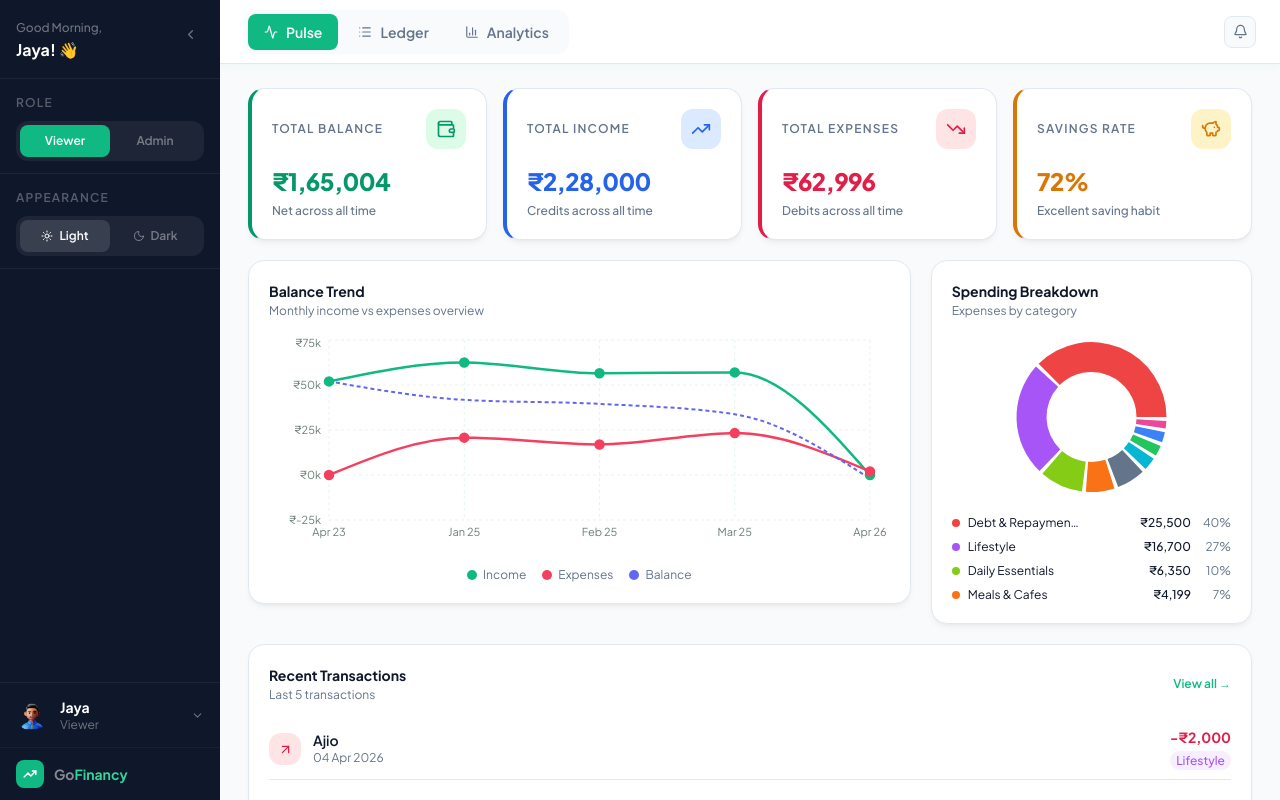
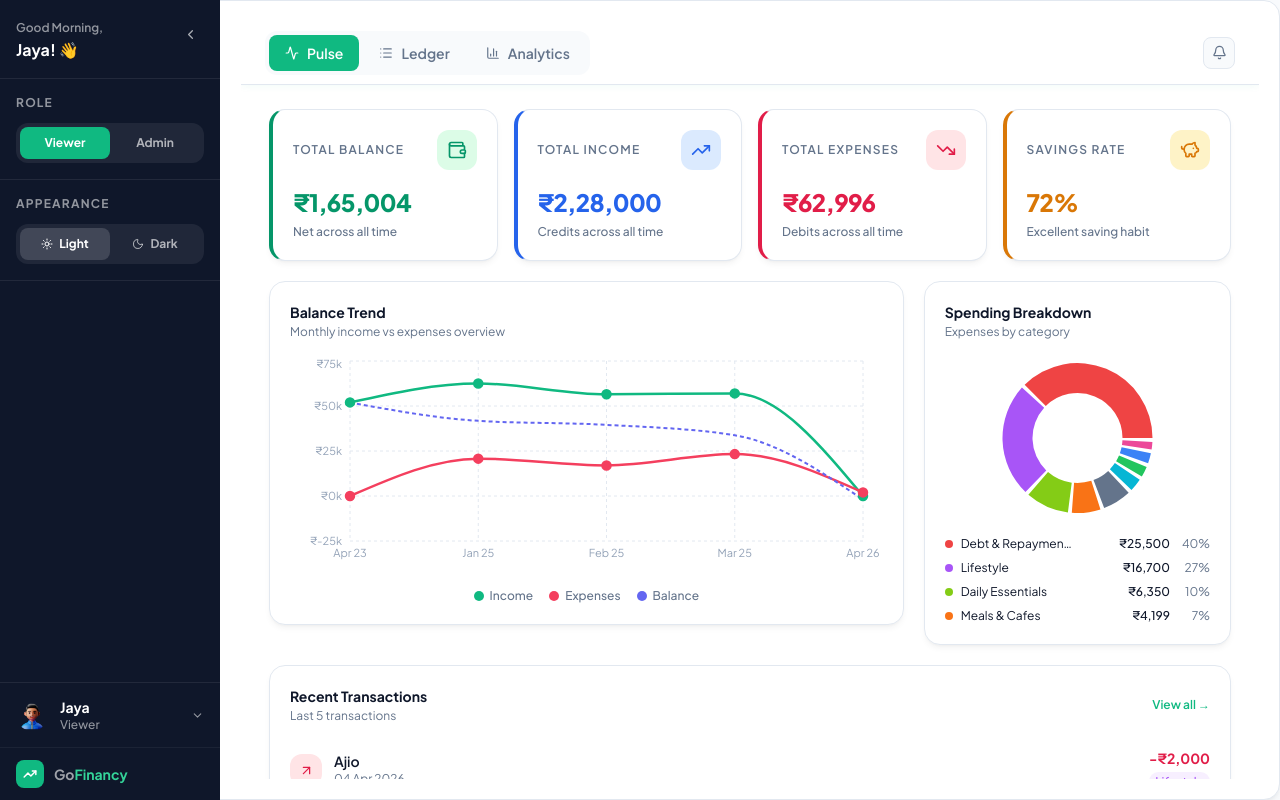
Before and after one commit to jaya6400/go-financy, a React (Vite) app: page /dashboard in a window 1280 px wide. Built offline with nearby package versions, Linux system fonts and the light colour scheme.

Commit message:
refactor: apply .card class across components, dark mode modal fix, sidebar contrast, README, SummaryCards dark icon backgrounds

```diff
--- a/src/components/dashboard/BalanceTrend.jsx
+++ b/src/components/dashboard/BalanceTrend.jsx
@@ -6,10 +6,18 @@ import { format, parseISO } from 'date-fns';
 const CustomTooltip = ({ active, payload, label }) => {
   if (active && payload && payload.length) {
     return (
-      <div style={{ backgroundColor: '#0a1628', color: '#fff', padding: '8px 12px', borderRadius: '12px', fontSize: '12px' }}>
-        <p style={{ fontWeight: 600, marginBottom: 4 }}>{label}</p>
+      <div style={{
+        backgroundColor: 'var(--bg-card)',
+        border: '1px solid var(--border-card)',
+        color: 'var(--text-primary)',
+        padding: '8px 12px',
+        borderRadius: '12px',
+        fontSize: '12px',
+        boxShadow: '0 4px 16px rgba(0,0,0,0.15)',
+      }}>
+        <p style={{ fontWeight: 700, marginBottom: 4, color: 'var(--text-muted)' }}>{label}</p>
         {payload.map((entry) => (
-          <p key={entry.name} style={{ color: entry.color }}>
+          <p key={entry.name} style={{ color: entry.color, fontWeight: 600 }}>
             {entry.name}: {formatCurrency(entry.value)}
           </p>
         ))}
@@ -31,11 +39,11 @@ export default function BalanceTrend() {
     Balance: m.income - m.expenses,
   }));
 
-  const gridColor = darkMode ? '#21262d' : '#e6f4ed';
-  const axisColor = darkMode ? '#7d8590' : '#6b7f74';
+  const gridColor = darkMode ? '#1e293b' : '#e2e8f0';
+  const axisColor = darkMode ? '#64748b' : '#94a3b8';
 
   return (
-    <div className="rounded-2xl p-5" style={{ backgroundColor: 'var(--bg-card)', border: '1px solid var(--border-card)', boxShadow: 'var(--shadow-card)' }}>
+    <div className="card p-5">
       <div className="mb-4">
         <h2 className="text-sm font-bold" style={{ color: 'var(--text-primary)' }}>Balance Trend</h2>
         <p className="text-xs mt-0.5" style={{ color: 'var(--text-muted)' }}>Monthly income vs expenses overview</p>
@@ -44,12 +52,47 @@ export default function BalanceTrend() {
       <ResponsiveContainer width="100%" height={220}>
         <LineChart data={data} margin={{ top: 5, right: 20, left: 0, bottom: 5 }}>
           <CartesianGrid strokeDasharray="3 3" stroke={gridColor} />
-          <XAxis dataKey="month" tick={{ fontSize: 11, fill: axisColor }} axisLine={false} tickLine={false} />
-          <YAxis tick={{ fontSize: 11, fill: axisColor }} axisLine={false} tickLine={false} tickFormatter={(v) => `₹${(v / 1000).toFixed(0)}k`} />
-          <Tooltip content={<CustomTooltip />} cursor={{ stroke: 'var(--border-card)', strokeWidth: 1 }} />
-          <Line type="monotone" dataKey="Income" stroke="#10b981" strokeWidth={2.5} dot={{ r: 4, fill: '#10b981' }} />
-          <Line type="monotone" dataKey="Expenses" stroke="#f43f5e" strokeWidth={2.5} dot={{ r: 4, fill: '#f43f5e' }} />
-          <Line type="monotone" dataKey="Balance" stroke="#6366f1" strokeWidth={2} strokeDasharray="4 3" dot={false} />
+          <XAxis
+            dataKey="month"
+            tick={{ fontSize: 11, fill: axisColor }}
+            axisLine={false}
+            tickLine={false}
+          />
+          <YAxis
+            tick={{ fontSize: 11, fill: axisColor }}
+            axisLine={false}
+            tickLine={false}
+            tickFormatter={(v) => `₹${(v / 1000).toFixed(0)}k`}
+          />
+          <Tooltip
+            content={<CustomTooltip />}
+            cursor={{ stroke: 'var(--border-card)', strokeWidth: 1 }}
+          />
+          <Line
+            type="monotone"
+            dataKey="Income"
+            stroke="#10b981"
+            strokeWidth={2.5}
+            dot={{ r: 4, fill: '#10b981' }}
+            activeDot={{ r: 6 }}
+          />
+          <Line
+            type="monotone"
+            dataKey="Expenses"
+            stroke="#f43f5e"
+            strokeWidth={2.5}
+            dot={{ r: 4, fill: '#f43f5e' }}
+            activeDot={{ r: 6 }}
+          />
+          <Line
+            type="monotone"
+            dataKey="Balance"
+            stroke="#6366f1"
+            strokeWidth={2}
+            strokeDasharray="4 3"
+            dot={false}
+            activeDot={{ r: 5 }}
+          />
         </LineChart>
       </ResponsiveContainer>
 
@@ -61,7 +104,7 @@ export default function BalanceTrend() {
         ].map(({ label, color }) => (
           <div key={label} className="flex items-center gap-1.5">
             <span className="w-2.5 h-2.5 rounded-full" style={{ backgroundColor: color }} />
-            <span className="text-xs" style={{ color: 'var(--text-muted)' }}>{label}</span>
+            <span className="text-xs font-medium" style={{ color: 'var(--text-muted)' }}>{label}</span>
           </div>
         ))}
       </div>
--- a/src/components/dashboard/SummaryCards.jsx
+++ b/src/components/dashboard/SummaryCards.jsx
@@ -4,14 +4,51 @@ import useFinanceStore from '../../store/useFinanceStore';
 import { motion } from 'framer-motion';
 
 const cards = [
-  { key: 'balance', label: 'Total Balance', icon: Wallet, iconBg: '#dcfce7', iconColor: '#059669', valueColor: '#059669', accentColor: '#059669' },
-  { key: 'totalIncome', label: 'Total Income', icon: TrendingUp, iconBg: '#dbeafe', iconColor: '#2563eb', valueColor: '#2563eb', accentColor: '#2563eb' },
-  { key: 'totalExpenses', label: 'Total Expenses', icon: TrendingDown, iconBg: '#ffe4e6', iconColor: '#e11d48', valueColor: '#e11d48', accentColor: '#e11d48' },
-  { key: 'savingsRate', label: 'Savings Rate', icon: PiggyBank, iconBg: '#fef3c7', iconColor: '#d97706', valueColor: '#d97706', accentColor: '#d97706' },
+  {
+    key: 'balance',
+    label: 'Total Balance',
+    icon: Wallet,
+    iconBg: '#dcfce7',
+    iconBgDark: 'rgba(16,185,129,0.15)',
+    iconColor: '#059669',
+    valueColor: '#059669',
+    accentColor: '#059669',
+  },
+  {
+    key: 'totalIncome',
+    label: 'Total Income',
+    icon: TrendingUp,
+    iconBg: '#dbeafe',
+    iconBgDark: 'rgba(37,99,235,0.15)',
+    iconColor: '#2563eb',
+    valueColor: '#2563eb',
+    accentColor: '#2563eb',
+  },
+  {
+    key: 'totalExpenses',
+    label: 'Total Expenses',
+    icon: TrendingDown,
+    iconBg: '#ffe4e6',
+    iconBgDark: 'rgba(225,29,72,0.15)',
+    iconColor: '#e11d48',
+    valueColor: '#e11d48',
+    accentColor: '#e11d48',
+  },
+  {
+    key: 'savingsRate',
+    label: 'Savings Rate',
+    icon: PiggyBank,
+    iconBg: '#fef3c7',
+    iconBgDark: 'rgba(217,119,6,0.15)',
+    iconColor: '#d97706',
+    valueColor: '#d97706',
+    accentColor: '#d97706',
+  },
 ];
 
 export default function SummaryCards() {
   const getSummary = useFinanceStore((s) => s.getSummary);
+  const darkMode = useFinanceStore((s) => s.darkMode);
   const summary = getSummary();
 
   const getValue = (key) => {
@@ -38,35 +75,44 @@ export default function SummaryCards() {
       initial="hidden"
       animate="show"
     >
-      {cards.map(({ key, label, icon: Icon, iconBg, iconColor, valueColor, accentColor }) => (
+      {cards.map(({ key, label, icon: Icon, iconBg, iconBgDark, iconColor, valueColor, accentColor }) => (
         <motion.div
           key={key}
           variants={{
             hidden: { opacity: 0, y: 20 },
             show: { opacity: 1, y: 0, transition: { duration: 0.4, ease: 'easeOut' } },
           }}
-          className="rounded-2xl p-5 cursor-default"
-          style={{
-            backgroundColor: 'var(--bg-card)',
-            border: '1px solid var(--border-card)',
-            boxShadow: 'var(--shadow-card)',
-            borderLeft: `4px solid ${accentColor}`,
-          }}
+          className="card p-5 cursor-default"
+          style={{ borderLeft: `4px solid ${accentColor}` }}
           onMouseEnter={e => e.currentTarget.style.boxShadow = 'var(--shadow-card-hover)'}
           onMouseLeave={e => e.currentTarget.style.boxShadow = 'var(--shadow-card)'}
         >
           <div className="flex items-center justify-between mb-4">
-            <span className="text-xs font-semibold uppercase tracking-widest" style={{ color: 'var(--text-muted)' }}>
+            <span
+              className="text-xs font-semibold uppercase tracking-widest"
+              style={{ color: 'var(--text-muted)' }}
+            >
               {label}
             </span>
-            <div className="w-10 h-10 rounded-xl flex items-center justify-center" style={{ backgroundColor: iconBg }}>
+            <div
+              className="w-10 h-10 rounded-xl flex items-center justify-center"
+              style={{ backgroundColor: darkMode ? iconBgDark : iconBg }}
+            >
               <Icon size={20} style={{ color: iconColor }} />
             </div>
           </div>
-          <p className="text-2xl font-extrabold tracking-tight" style={{ color: valueColor }}>
+
+          <p
+            className="text-2xl font-extrabold tracking-tight"
+            style={{ color: valueColor }}
+          >
             {getValue(key)}
           </p>
-          <p className="text-xs mt-1.5 font-medium" style={{ color: 'var(--text-muted)' }}>
+
+          <p
+            className="text-xs mt-1.5 font-medium"
+            style={{ color: 'var(--text-muted)' }}
+          >
             {getSubtext(key)}
           </p>
         </motion.div>
--- a/src/components/layout/AppShell.jsx
+++ b/src/components/layout/AppShell.jsx
@@ -8,7 +8,7 @@ export default function AppShell() {
   const [mobileOpen, setMobileOpen] = useState(false);
 
   return (
-    <div className="flex h-screen overflow-hidden" style={{ backgroundColor: 'var(--bg-page)' }}>
+    <div className="card p-5 flex h-screen overflow-hidden">
       <div
         className="hidden lg:block shrink-0 transition-all duration-300"
         style={{ width: collapsed ? '60px' : '220px' }}
--- a/src/components/layout/Sidebar.jsx
+++ b/src/components/layout/Sidebar.jsx
@@ -16,6 +16,12 @@ const profileMenuItems = [
   { icon: HelpCircle, label: 'Help' },
 ];
 
+// Consistent color tokens for sidebar text
+const SIDEBAR_LABEL = 'rgba(255,255,255,0.55)';
+const SIDEBAR_INACTIVE = 'rgba(255,255,255,0.65)';
+const SIDEBAR_BORDER = 'rgba(255,255,255,0.08)';
+const SIDEBAR_SURFACE = 'rgba(255,255,255,0.07)';
+
 export default function Sidebar({ collapsed, onToggle, mobileOpen, onMobileClose }) {
   const { role, setRole, darkMode, toggleDarkMode } = useFinanceStore();
   const [profileOpen, setProfileOpen] = useState(false);
@@ -26,31 +32,30 @@ export default function Sidebar({ collapsed, onToggle, mobileOpen, onMobileClose
       {/* Greeting + collapse button */}
       <div
         className="px-4 pt-5 pb-4 border-b shrink-0"
-        style={{ borderColor: 'rgba(255,255,255,0.06)' }}
+        style={{ borderColor: SIDEBAR_BORDER }}
       >
         <div className="flex items-start justify-between gap-2">
           {!collapsed && (
             <div>
-              <p className="text-xs font-medium" style={{ color: 'rgba(255,255,255,0.4)' }}>
+              <p className="text-xs font-semibold" style={{ color: SIDEBAR_LABEL }}>
                 {getGreeting()},
               </p>
               <p className="text-base font-bold text-white mt-0.5">Jaya! 👋</p>
             </div>
           )}
+          {/* Desktop collapse */}
           <button
-            onClick={collapsed ? onToggle : onToggle}
+            onClick={onToggle}
             className="w-7 h-7 rounded-lg flex items-center justify-center hover:bg-white/10 transition-colors shrink-0 hidden lg:flex"
-            style={{ color: 'rgba(255,255,255,0.4)', marginLeft: collapsed ? 'auto' : '0' }}
+            style={{ color: SIDEBAR_INACTIVE, marginLeft: collapsed ? 'auto' : '0' }}
           >
-            {collapsed
-              ? <ChevronRight size={15} />
-              : <ChevronLeft size={15} />
-            }
+            {collapsed ? <ChevronRight size={15} /> : <ChevronLeft size={15} />}
           </button>
+          {/* Mobile close */}
           <button
             onClick={onMobileClose}
             className="w-7 h-7 rounded-lg flex items-center justify-center hover:bg-white/10 transition-colors shrink-0 lg:hidden"
-            style={{ color: 'rgba(255,255,255,0.4)' }}
+            style={{ color: SIDEBAR_INACTIVE }}
           >
             <X size={15} />
           </button>
@@ -59,19 +64,28 @@ export default function Sidebar({ collapsed, onToggle, mobileOpen, onMobileClose
 
       {/* Role switcher */}
       {!collapsed && (
-        <div className="px-4 pt-4 pb-3 border-b shrink-0" style={{ borderColor: 'rgba(255,255,255,0.06)' }}>
-          <p className="text-xs font-semibold uppercase tracking-widest mb-2.5" style={{ color: 'rgba(255,255,255,0.3)' }}>
+        <div
+          className="px-4 pt-4 pb-4 border-b shrink-0"
+          style={{ borderColor: SIDEBAR_BORDER }}
+        >
+          <p
+            className="text-xs font-bold uppercase tracking-widest mb-3"
+            style={{ color: SIDEBAR_LABEL }}
+          >
             Role
           </p>
-          <div className="flex rounded-xl p-1" style={{ backgroundColor: 'rgba(255,255,255,0.06)' }}>
+          <div
+            className="flex rounded-xl p-1"
+            style={{ backgroundColor: SIDEBAR_SURFACE }}
+          >
             {['viewer', 'admin'].map((r) => (
               <button
                 key={r}
                 onClick={() => setRole(r)}
-                className="flex-1 py-2 rounded-lg text-xs font-semibold capitalize transition-all duration-200"
+                className="flex-1 py-2 rounded-lg text-xs font-bold capitalize transition-all duration-200"
                 style={{
                   backgroundColor: role === r ? 'var(--accent)' : 'transparent',
-                  color: role === r ? '#fff' : 'rgba(255,255,255,0.4)',
+                  color: role === r ? '#fff' : SIDEBAR_INACTIVE,
                 }}
               >
                 {r}
@@ -83,11 +97,20 @@ export default function Sidebar({ collapsed, onToggle, mobileOpen, onMobileClose
 
       {/* Appearance */}
       {!collapsed && (
-        <div className="px-4 pt-4 pb-3 border-b shrink-0" style={{ borderColor: 'rgba(255,255,255,0.06)' }}>
-          <p className="text-xs font-semibold uppercase tracking-widest mb-2.5" style={{ color: 'rgba(255,255,255,0.3)' }}>
+        <div
+          className="px-4 pt-4 pb-4 border-b shrink-0"
+          style={{ borderColor: SIDEBAR_BORDER }}
+        >
+          <p
+            className="text-xs font-bold uppercase tracking-widest mb-3"
+            style={{ color: SIDEBAR_LABEL }}
+          >
             Appearance
           </p>
-          <div className="flex rounded-xl p-1" style={{ backgroundColor: 'rgba(255,255,255,0.06)' }}>
+          <div
+            className="flex rounded-xl p-1"
+            style={{ backgroundColor: SIDEBAR_SURFACE }}
+          >
             {[
               { label: 'Light', icon: Sun, value: false },
               { label: 'Dark', icon: Moon, value: true },
@@ -95,10 +118,10 @@ export default function Sidebar({ collapsed, onToggle, mobileOpen, onMobileClose
               <button
                 key={label}
                 onClick={() => value !== darkMode && toggleDarkMode()}
-                className="flex-1 flex items-center justify-center gap-1.5 py-2 rounded-lg text-xs font-semibold transition-all duration-200"
+                className="flex-1 flex items-center justify-center gap-1.5 py-2 rounded-lg text-xs font-bold transition-all duration-200"
                 style={{
-                  backgroundColor: darkMode === value ? 'rgba(255,255,255,0.12)' : 'transparent',
-                  color: darkMode === value ? '#fff' : 'rgba(255,255,255,0.4)',
+                  backgroundColor: darkMode === value ? 'rgba(255,255,255,0.15)' : 'transparent',
+                  color: darkMode === value ? '#fff' : SIDEBAR_INACTIVE,
                 }}
               >
                 <Icon size={12} />
@@ -111,17 +134,16 @@ export default function Sidebar({ collapsed, onToggle, mobileOpen, onMobileClose
 
       <div className="flex-1" />
 
-      {/* Profile accordion */}
+      {/* Profile accordion menu */}
       {profileOpen && !collapsed && (
         <div
-          className="mx-3 mb-2 rounded-xl overflow-hidden"
-          style={{ backgroundColor: 'rgba(255,255,255,0.04)', border: '1px solid rgba(255,255,255,0.06)' }}
+          className="card p-5 mx-3 mb-2 rounded-xl overflow-hidden"
         >
           {profileMenuItems.map(({ icon: Icon, label }) => (
             <button
               key={label}
-              className="w-full flex items-center gap-3 px-4 py-2.5 text-xs font-medium transition-colors hover:bg-white/5"
-              style={{ color: 'rgba(255,255,255,0.6)' }}
+              className="w-full flex items-center gap-3 px-4 py-2.5 text-xs font-semibold transition-colors hover:bg-white/5"
+              style={{ color: SIDEBAR_INACTIVE }}
             >
               <Icon size={14} />
               {label}
@@ -131,27 +153,34 @@ export default function Sidebar({ collapsed, onToggle, mobileOpen, onMobileClose
       )}
 
       {/* Profile row */}
-      <div className="border-t shrink-0" style={{ borderColor: 'rgba(255,255,255,0.06)' }}>
+      <div
+        className="border-t shrink-0"
+        style={{ borderColor: SIDEBAR_BORDER }}
+      >
         <button
           onClick={() => !collapsed && setProfileOpen((p) => !p)}
           className="w-full flex items-center gap-3 px-4 py-3.5 hover:bg-white/5 transition-colors"
         >
           <img
-            src="public/avatar.png"
+            src="/avatar.png"
             alt="Jaya"
-            className="w-8 h-8 rounded-full shrink-0"
+            className="w-8 h-8 rounded-full shrink-0 object-cover"
+            onError={(e) => {
+              e.target.onerror = null;
+              e.target.src = 'https://ui-avatars.com/api/?name=Jaya+Dubey&background=059669&color=fff&size=64&bold=true&rounded=true';
+            }}
           />
           {!collapsed && (
             <>
               <div className="min-w-0 flex-1 text-left">
                 <p className="text-sm font-bold text-white">Jaya</p>
-                <p className="text-xs" style={{ color: 'rgba(255,255,255,0.4)' }}>
+                <p className="text-xs font-medium" style={{ color: SIDEBAR_LABEL }}>
                   {role === 'admin' ? 'Admin Manager' : 'Viewer'}
                 </p>
               </div>
               {profileOpen
-                ? <ChevronUp size={13} style={{ color: 'rgba(255,255,255,0.4)', flexShrink: 0 }} />
-                : <ChevronDown size={13} style={{ color: 'rgba(255,255,255,0.4)', flexShrink: 0 }} />
+                ? <ChevronUp size={13} style={{ color: SIDEBAR_LABEL, flexShrink: 0 }} />
+                : <ChevronDown size={13} style={{ color: SIDEBAR_LABEL, flexShrink: 0 }} />
               }
             </>
           )}
@@ -161,7 +190,7 @@ export default function Sidebar({ collapsed, onToggle, mobileOpen, onMobileClose
       {/* GoFinancy branding */}
       <div
         className="px-4 py-3 border-t shrink-0 flex items-center gap-2.5"
-        style={{ borderColor: 'rgba(255,255,255,0.04)' }}
+        style={{ borderColor: 'rgba(255,255,255,0.05)' }}
       >
         <div
           className="w-7 h-7 rounded-lg flex items-center justify-center shrink-0"
@@ -170,7 +199,7 @@ export default function Sidebar({ collapsed, onToggle, mobileOpen, onMobileClose
           <TrendingUp size={14} className="text-white" strokeWidth={2.5} />
         </div>
         {!collapsed && (
-          <span className="text-sm font-bold" style={{ color: 'rgba(255,255,255,0.5)' }}>
+          <span className="text-sm font-bold" style={{ color: 'rgba(255,255,255,0.6)' }}>
             Go<span style={{ color: '#34d399' }}>Financy</span>
           </span>
         )}
@@ -181,6 +210,7 @@ export default function Sidebar({ collapsed, onToggle, mobileOpen, onMobileClose
 
   return (
     <>
+      {/* Desktop sidebar */}
       <aside
         className="fixed top-0 left-0 h-screen z-50 hidden lg:flex flex-col transition-all duration-300"
         style={{
@@ -191,6 +221,7 @@ export default function Sidebar({ collapsed, onToggle, mobileOpen, onMobileClose
         <SidebarContent />
       </aside>
 
+      {/* Mobile overlay */}
       {mobileOpen && (
         <div
           className="fixed inset-0 z-40 lg:hidden"
@@ -199,6 +230,7 @@ export default function Sidebar({ collapsed, onToggle, mobileOpen, onMobileClose
         />
       )}
 
+      {/* Mobile drawer */}
       <aside
         className="fixed top-0 left-0 h-screen z-50 flex lg:hidden flex-col transition-transform duration-300"
         style={{
--- a/src/components/transactions/TransactionModal.jsx
+++ b/src/components/transactions/TransactionModal.jsx
@@ -68,8 +68,9 @@ export default function TransactionModal({ isOpen, onClose, editData }) {
     onClose();
   };
 
+  // Uses CSS variables — works in both light and dark mode
   const inputStyle = {
-    backgroundColor: '#f4fbf7',
+    backgroundColor: 'var(--bg-page)',
     border: '1px solid var(--border-card)',
     color: 'var(--text-primary)',
     borderRadius: '10px',
@@ -81,10 +82,10 @@ export default function TransactionModal({ isOpen, onClose, editData }) {
 
   const labelStyle = {
     fontSize: '11px',
-    fontWeight: '600',
+    fontWeight: '700',
     color: 'var(--text-muted)',
     textTransform: 'uppercase',
-    letterSpacing: '0.05em',
+    letterSpacing: '0.06em',
     marginBottom: '6px',
     display: 'block',
   };
@@ -94,15 +95,12 @@ export default function TransactionModal({ isOpen, onClose, editData }) {
   return (
     <div
       className="fixed inset-0 z-50 flex items-center justify-center p-4"
-      style={{ backgroundColor: 'rgba(10, 22, 40, 0.5)' }}
+      style={{ backgroundColor: 'rgba(0,0,0,0.6)' }}
       onClick={(e) => e.target === e.currentTarget && onClose()}
     >
       <div
-        className="w-full max-w-md rounded-2xl p-6 flex flex-col gap-4"
-        style={{
-          backgroundColor: 'var(--bg-card)',
-          boxShadow: '0 24px 64px rgba(0,0,0,0.15)',
-        }}
+        className="card w-full max-w-md p-6 flex flex-col gap-4"
+        style={{ boxShadow: '0 24px 64px rgba(0,0,0,0.3)' }}
       >
         {/* Header */}
         <div className="flex items-center justify-between">
@@ -111,20 +109,26 @@ export default function TransactionModal({ isOpen, onClose, editData }) {
           </h2>
           <button
             onClick={onClose}
-            className="w-8 h-8 rounded-lg flex items-center justify-center hover:bg-slate-100"
-            style={{ color: 'var(--text-muted)' }}
+            className="w-8 h-8 rounded-lg flex items-center justify-center transition-colors"
+            style={{
+              color: 'var(--text-muted)',
+              backgroundColor: 'var(--bg-page)',
+              border: '1px solid var(--border-card)',
+            }}
           >
             <X size={16} />
           </button>
         </div>
 
         {/* Type toggle */}
-        <div className="flex rounded-xl overflow-hidden" style={{ border: '1px solid var(--border-card)' }}>
+        <div
+          className="card p-5 flex rounded-xl overflow-hidden"
+        >
           {[TRANSACTION_TYPES.DEBIT, TRANSACTION_TYPES.CREDIT].map((t) => (
             <button
               key={t}
               onClick={() => setForm((f) => ({ ...f, type: t }))}
-              className="flex-1 py-2 text-xs font-semibold capitalize transition-colors"
+              className="flex-1 py-2.5 text-xs font-bold capitalize transition-colors"
               style={{
                 backgroundColor: form.type === t
                   ? t === 'credit' ? '#059669' : '#e11d48'
@@ -139,6 +143,7 @@ export default function TransactionModal({ isOpen, onClose, editData }) {
 
         {/* Form grid */}
         <div className="grid grid-cols-2 gap-3">
+
           {/* Merchant */}
           <div className="col-span-2">
             <label style={labelStyle}>Merchant</label>
@@ -151,7 +156,9 @@ export default function TransactionModal({ isOpen, onClose, editData }) {
               value={form.merchant}
               onChange={(e) => setForm((f) => ({ ...f, merchant: e.target.value }))}
             />
-            {errors.merchant && <p className="text-xs mt-1" style={{ color: '#e11d48' }}>{errors.merchant}</p>}
+            {errors.merchant && (
+              <p className="text-xs mt-1" style={{ color: '#e11d48' }}>{errors.merchant}</p>
+            )}
           </div>
 
           {/* Description */}
@@ -178,7 +185,9 @@ export default function TransactionModal({ isOpen, onClose, editData }) {
               value={form.amount}
               onChange={(e) => setForm((f) => ({ ...f, amount: e.target.value }))}
             />
-            {errors.amount && <p className="text-xs mt-1" style={{ color: '#e11d48' }}>{errors.amount}</p>}
+            {errors.amount && (
+              <p className="text-xs mt-1" style={{ color: '#e11d48' }}>{errors.amount}</p>
+            )}
           </div>
 
           {/* Date */}
@@ -188,12 +197,15 @@ export default function TransactionModal({ isOpen, onClose, editData }) {
               style={{
                 ...inputStyle,
                 borderColor: errors.date ? '#e11d48' : 'var(--border-card)',
+                colorScheme: 'dark light',
               }}
               type="date"
               value={form.date}
               onChange={(e) => setForm((f) => ({ ...f, date: e.target.value }))}
             />
-            {errors.date && <p className="text-xs mt-1" style={{ color: '#e11d48' }}>{errors.date}</p>}
+            {errors.date && (
+              <p className="text-xs mt-1" style={{ color: '#e11d48' }}>{errors.date}</p>
+            )}
           </div>
 
           {/* Category */}
@@ -229,9 +241,9 @@ export default function TransactionModal({ isOpen, onClose, editData }) {
         <div className="flex gap-3 mt-1">
           <button
             onClick={onClose}
-            className="flex-1 py-2.5 rounded-xl text-sm font-semibold"
+            className="flex-1 py-2.5 rounded-xl text-sm font-semibold transition-colors"
             style={{
-              backgroundColor: '#f4fbf7',
+              backgroundColor: 'var(--bg-page)',
               border: '1px solid var(--border-card)',
               color: 'var(--text-muted)',
             }}
@@ -240,7 +252,7 @@ export default function TransactionModal({ isOpen, onClose, editData }) {
           </button>
           <button
             onClick={handleSubmit}
-            className="flex-1 py-2.5 rounded-xl text-sm font-semibold text-white"
+            className="flex-1 py-2.5 rounded-xl text-sm font-bold text-white transition-colors"
             style={{ backgroundColor: 'var(--accent)' }}
           >
             {editData ? 'Save Changes' : 'Add Transaction'}
```
Also changed, not shown: src/components/insights/MonthlyComparison.jsx (+1 -8 lines), src/components/insights/SmartObservations.jsx (+1 -8 lines), src/components/insights/TopSpending.jsx (+1 -8 lines), src/components/transactions/ExportMenu.jsx (+1 -6 lines), src/components/transactions/TransactionList.jsx (+1 -6 lines), 1 other file (tests, documents, lock files or other folders).
